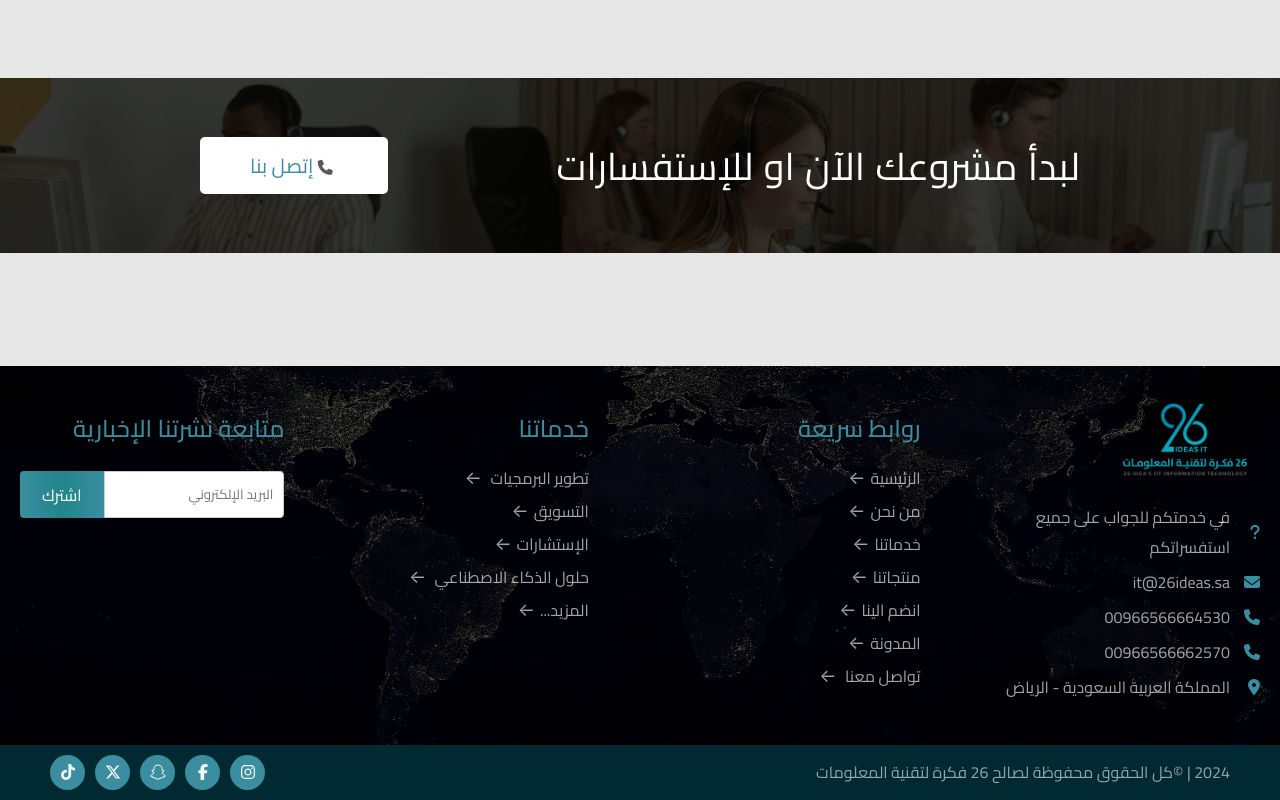
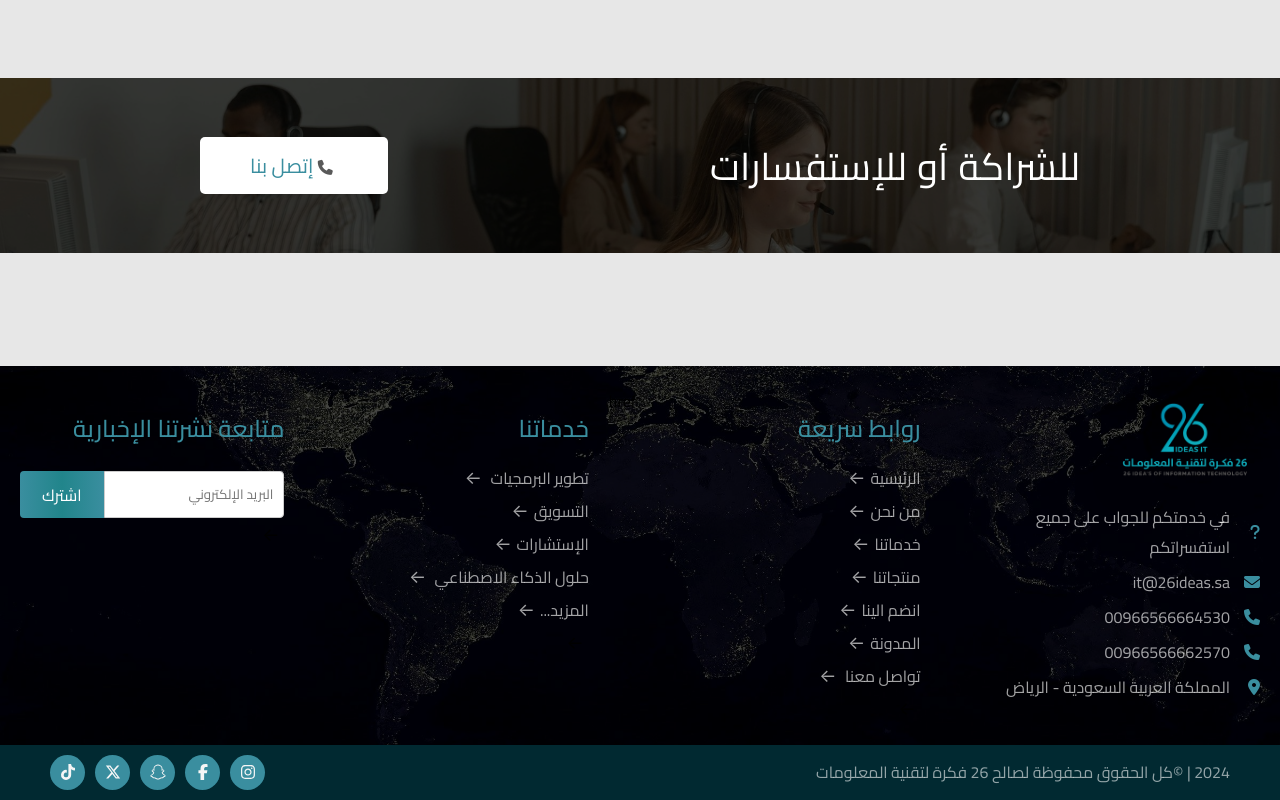
Before and after one commit to shareef99997/26-ideas---deploy, a React (Create React App) app: page / in a window 1280 px wide. Shown: the part 3998-4798 px from the top of the page. Built offline with nearby package versions, Linux system fonts and the light colour scheme.

Commit message:
edit contact p

```diff
--- a/src/Home/Contact/Contact.jsx
+++ b/src/Home/Contact/Contact.jsx
@@ -6,7 +6,7 @@ function Contact() {
     <div className="Contact" id="Contact" >
       <div className='Contact-Body'>
         <div className="content-wrapper">
-          <h2 className="contact-heading"> لبدأ مشروعك الآن او للإستفسارات </h2>
+          <h2 className="contact-heading"> للشراكة أو للإستفسارات </h2>
           <a className='link' href="/contact-us" >
             <button className="contact-button">
               <i className="fas fa-phone" lang='en'></i>  إتصل بنا
--- a/src/Pages-en/Home-en/Contact-en/Contact-en.jsx
+++ b/src/Pages-en/Home-en/Contact-en/Contact-en.jsx
@@ -6,7 +6,7 @@ function Contact_en() {
     <div className="Contact-en" id="Contact">
       <div className='Contact-Body'>
         <div className="content-wrapper">
-          <h2 className="contact-heading">To start your project now or for inquiries</h2>
+          <h2 className="contact-heading">To become a partner or for inquiries</h2>
           <a className='link' href="/en/contact-us">
             <button className="contact-button">
               <i className="fas fa-phone"></i> Contact Us
```
Also changed, not shown: 1 other file (tests, documents, lock files or other folders).
